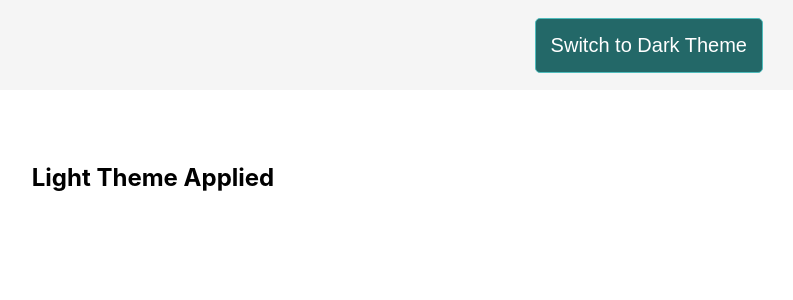
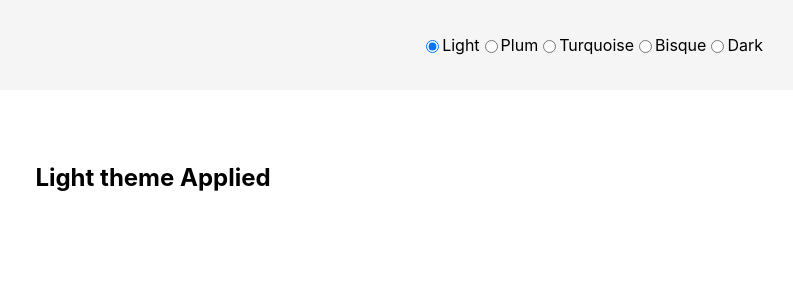
Before and after one commit to sk-shahnawazkhan/react-projects, a React (Vite) app: page / in a window 1280 px wide. Shown: the top 300 px of the page, without its empty margins (487-1280 px from the left). Built offline with nearby package versions, Linux system fonts and the light colour scheme.

Commit message:
theme selection component added

```diff
--- a/src/App.jsx
+++ b/src/App.jsx
@@ -1,10 +1,15 @@
 import React from "react";
-import ToggleTheme from "./components/ThemeSelector/ToggleTheme";
+import ToggleTheme from "./components/Themes/ToggleTheme";
+import ThemeSelection from "./components/Themes/ThemeSelection";
 
 function App() {
   return (
     <>
-      <ToggleTheme />
+      {/* Toggle theme component */}
+      {/* <ToggleTheme /> */}
+
+      {/* Theme slection component  */}
+      <ThemeSelection />
     </>
   );
 }
--- a/src/components/ThemeSelector/Theme.module.css
+++ b/src/components/Themes/Theme.module.css
@@ -6,20 +6,31 @@
   align-items: center;
   padding: 20px 30px;
 }
+
 .lightHeader {
+  composes: header;
   background-color: #f5f5f5;
 }
 
 .darkHeader {
+  composes: header;
   background-color: #1e1e1e;
+  color: #ffffff;
 }
 
-.themeLightHeader {
-  composes: header lightHeader;
+.turquoiseHeader {
+  composes: header;
+  background-color: #40e0d0;
 }
 
-.themeDarkHeader {
-  composes: header darkHeader;
+.bisqueHeader {
+  composes: header;
+  background-color: #ffe4c4;
+}
+
+.plumHeader {
+  composes: header;
+  background-color: #dda0dd;
 }
 
 .section {
@@ -29,21 +40,30 @@
 }
 
 .lightSection {
+  composes: section;
   background-color: #ffffff;
   color: #000000;
 }
 
 .darkSection {
+  composes: section;
   background-color: #0a0a0a;
   color: #f5f5f5;
 }
 
-.themeLightSection {
-  composes: section lightSection;
+.turquoiseSection {
+  composes: section;
+  background-color: #4cf1e1;
 }
 
-.themeDarkSection {
-  composes: section darkSection;
+.bisqueSection {
+  composes: section;
+  background-color: #fff0df;
+}
+
+.plumSection {
+  composes: section;
+  background-color: #f1b6f1;
 }
 
 .button {
--- /dev/null
+++ b/src/components/Themes/ThemeSelection.jsx
@@ -0,0 +1,93 @@
+import React, { useState } from "react";
+import styles from "./Theme.module.css";
+
+function ThemeSelection() {
+  const defaultHeader = styles.lightHeader;
+  const defaultSection = styles.lightSection;
+  const [themeHeader, setThemeHeader] = useState(defaultHeader);
+  const [themeSection, setThemeSection] = useState(defaultSection);
+  const [themeName, setThemeName] = useState("light");
+
+  function handleChange(event) {
+    const theme = event.target.value;
+    setThemeName(theme);
+    if (theme === "light") {
+      setThemeHeader(styles.lightHeader);
+      setThemeSection(styles.lightSection);
+    } else if (theme === "turquoise") {
+      setThemeHeader(styles.turquoiseHeader);
+      setThemeSection(styles.turquoiseSection);
+    } else if (theme === "plum") {
+      setThemeHeader(styles.plumHeader);
+      setThemeSection(styles.plumSection);
+    } else if (theme === "bisque") {
+      setThemeHeader(styles.bisqueHeader);
+      setThemeSection(styles.bisqueSection);
+    } else {
+      setThemeHeader(styles.darkHeader);
+      setThemeSection(styles.darkSection);
+    }
+  }
+
+  return (
+    <>
+      <header className={themeHeader}>
+        <input
+          type="radio"
+          id="light"
+          name="theme"
+          value="light"
+          onChange={handleChange}
+          defaultChecked
+        />
+        <label className={styles.label} htmlFor="light">
+          Light
+        </label>
+
+        <input
+          type="radio"
+          id="plum"
+          name="theme"
+          value="plum"
+          onChange={handleChange}
+        />
+        <label htmlFor="plum">Plum</label>
+        <input
+          type="radio"
+          id="turquoise"
+          name="theme"
+          value="turquoise"
+          onChange={handleChange}
+        />
+        <label htmlFor="turquoise">Turquoise</label>
+        <input
+          type="radio"
+          id="bisque"
+          name="theme"
+          value="bisque"
+          onChange={handleChange}
+        />
+        <label htmlFor="bisque">Bisque</label>
+        <input
+          type="radio"
+          id="dark"
+          name="theme"
+          value="dark"
+          onChange={handleChange}
+        />
+        <label htmlFor="dark">Dark</label>
+      </header>
+      <main>
+        <section className={themeSection}>
+          <h1>
+            <span style={{ textTransform: "capitalize" }}>{themeName}</span>{" "}
+            theme Applied
+          </h1>
+          <p></p>
+        </section>
+      </main>
+    </>
+  );
+}
+
+export default ThemeSelection;
--- a/src/components/ThemeSelector/ToggleTheme.jsx
+++ b/src/components/Themes/ToggleTheme.jsx
@@ -8,28 +8,16 @@ function ToggleTheme() {
   }
   return (
     <>
-      {/* also use style from module css like this */}
-      {/* <header className={`${styles.header} ${
-          themeLight ? styles.lightHeader : styles.darkHeader
-        }`}> */}
-      <header
-        className={
-          themeLight
-            ? `${styles.header} ${styles.lightHeader}`
-            : styles.themeDarkHeader
-        }
-      >
+      <header className={themeLight ? styles.lightHeader : styles.darkHeader}>
         <button className={styles.button} onClick={handleClick}>
           {themeLight ? "Switch to Dark" : "Back to Light"} Theme
         </button>
       </header>
       <main>
         <section
-          className={
-            themeLight ? styles.themeLightSection : styles.themeDarkSection
-          }
+          className={themeLight ? styles.lightSection : styles.darkSection}
         >
-          <h1>{themeLight ? "Light" : "Dark"} Theme Applied</h1>
+          <h1>{themeLight ? "Light" : "Dark"} theme Applied</h1>
         </section>
       </main>
     </>
```
Also changed, not shown: 1 other file (tests, documents, lock files or other folders).
